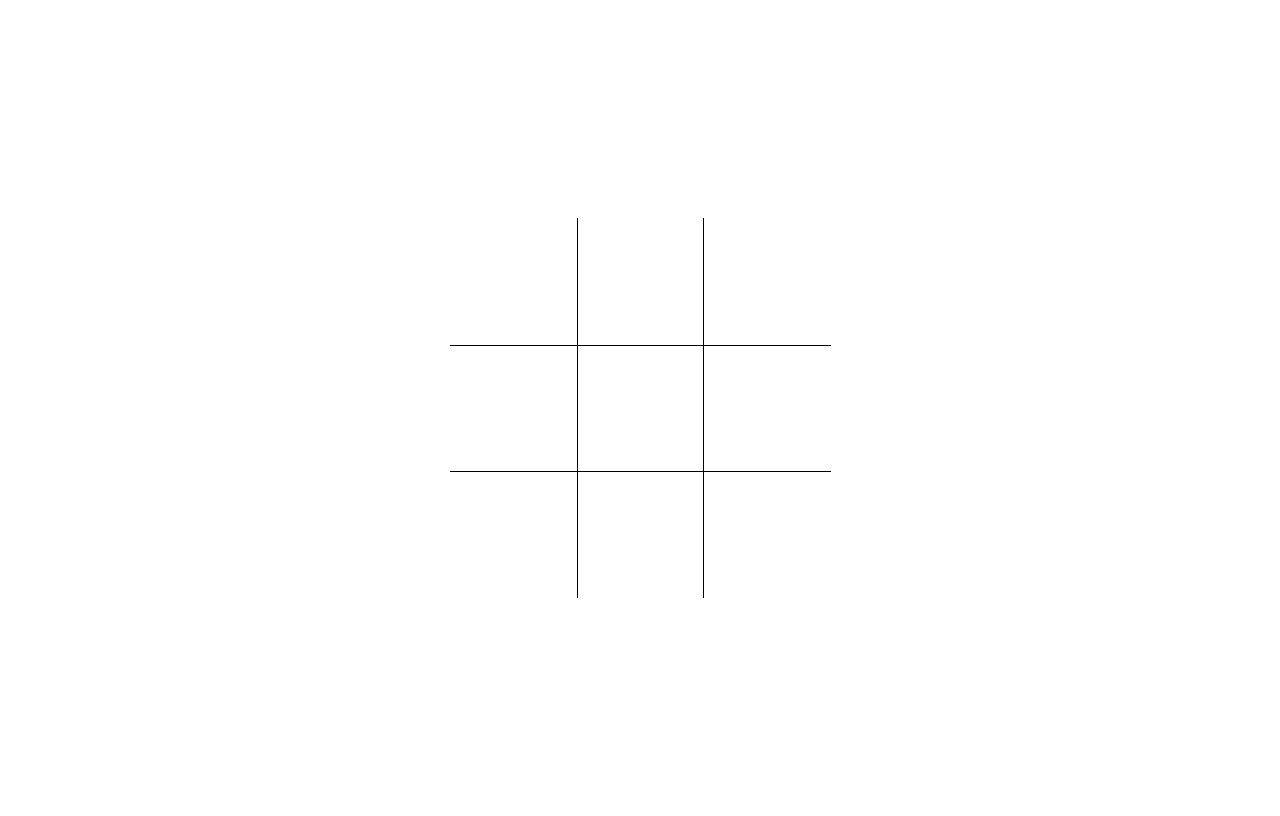
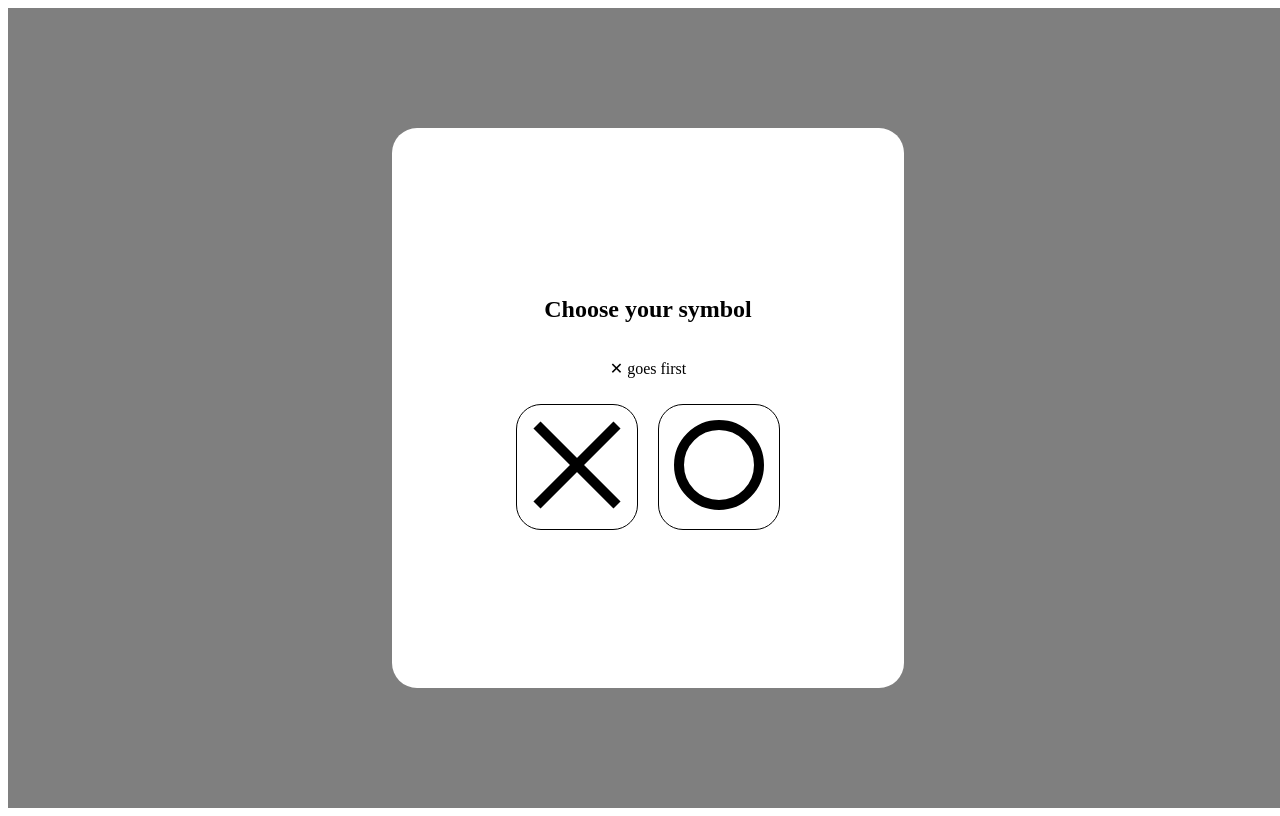
Before and after one commit to Bot2Man/test-project-TicTacToe, a plain HTML site: page index.html in a window 1280 px wide. Drawn offline with Linux system fonts and the light colour scheme.

Commit message:
project reassessment

```diff
--- a/index.html
+++ b/index.html
@@ -8,6 +8,46 @@
     <title>Tic Tac Toe</title>
   </head>
   <body>
+    <div class="modal">
+      <div class="modal-content">
+        <h2>Choose your symbol</h2>
+        <p>✕ goes first</p>
+        <div class="boxes">
+          <div class="choice box-x">
+            <svg width="100" height="100" viewBox="0 0 100 100">
+              <line
+                x1="10"
+                y1="10"
+                x2="90"
+                y2="90"
+                stroke="black"
+                stroke-width="10"
+              />
+              <line
+                x1="90"
+                y1="10"
+                x2="10"
+                y2="90"
+                stroke="black"
+                stroke-width="10"
+              />
+            </svg>
+          </div>
+          <div class="choice box-o">
+            <svg width="100" height="100" viewBox="0 0 100 100">
+              <circle
+                cx="50"
+                cy="50"
+                r="40"
+                stroke="black"
+                stroke-width="10"
+                fill="none"
+              />
+            </svg>
+          </div>
+        </div>
+      </div>
+    </div>
     <div class="game-area">
       <div class="board">
         <div class="square cell1"></div>
--- a/script.js
+++ b/script.js
@@ -1,4 +1,11 @@
+//calling elements
 const gameSquares = document.querySelectorAll(".square");
+
+//adding click to squares
 for (let i = 0; i < gameSquares.length; i++) {
   let clickSquare = gameSquares[i];
+  clickSquare.onclick = playGame;
 }
+
+//gameplay
+function playGame() {}
--- a/style.scss
+++ b/style.scss
@@ -1,19 +1,61 @@
 // Variabili
 $borders: 1px solid black;
 
-//Mixin
-@mixin cell {
+//modal
+.modal {
+  display: block;
+  position: fixed;
+  z-index: 1;
   width: 100%;
   height: 100%;
   display: flex;
   align-items: center;
   justify-content: center;
+  background: rgba(0, 0, 0, 0.5);
+}
+
+.modal-content {
+  height: 70%;
+  width: 40%;
+  background-color: white;
+  display: flex;
+  flex-direction: column;
+  align-items: center;
+  justify-content: center;
+  border-radius: 25px;
+}
+
+.boxes {
+  display: flex;
+  flex-direction: row;
+  align-items: center;
+  justify-content: center;
+}
+
+.box-x {
+  padding: 10px;
+  margin: 10px;
+  border: 1px solid black;
+  aspect-ratio: 1/1;
+  border-radius: 25px;
+}
+
+.box-o {
+  padding: 10px;
+  margin: 10px;
+  border: 1px solid black;
+  border-radius: 25px;
 }
 
 //game board
 .game-area {
   min-height: 100vh;
-  @include cell();
+  width: 100%;
+  height: 100%;
+  display: flex;
+  align-items: center;
+  justify-content: center;
+  font-size: 500%;
 }
 .board {
   display: grid;
@@ -23,43 +65,41 @@ $borders: 1px solid black;
   height: 30%;
   aspect-ratio: 1/1;
   box-sizing: border-box;
+  .square {
+    width: 100%;
+    height: 100%;
+    display: flex;
+    align-items: center;
+    justify-content: center;
+  }
   .cell1 {
-    @include cell();
     border-right: $borders;
     border-bottom: $borders;
   }
   .cell2 {
-    @include cell();
     border-bottom: $borders;
   }
   .cell3 {
-    @include cell();
     border-left: $borders;
     border-bottom: $borders;
   }
   .cell4 {
-    @include cell();
     border-right: $borders;
     border-bottom: $borders;
   }
   .cell5 {
-    @include cell();
     border-bottom: $borders;
   }
   .cell6 {
-    @include cell();
     border-left: $borders;
     border-bottom: $borders;
   }
   .cell7 {
-    @include cell();
     border-right: $borders;
   }
   .cell8 {
-    @include cell();
   }
   .cell9 {
-    @include cell();
     border-left: $borders;
   }
 }
```
Also changed, not shown: style.css, 1 other file.
